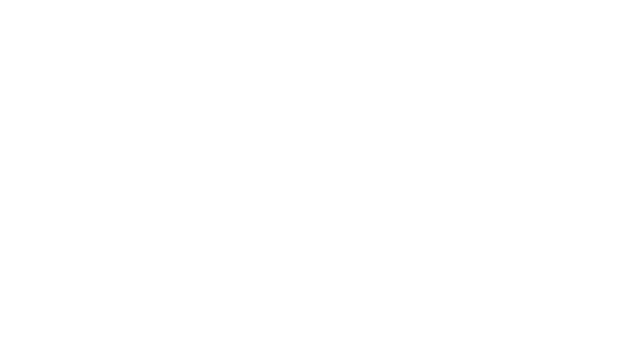
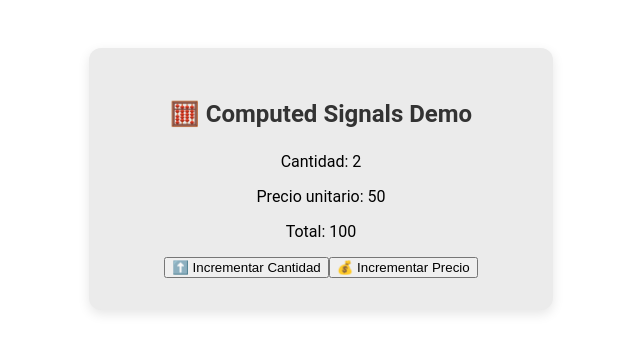
Before and after one commit to Abraham2748/angular-expert-03, an Angular app: page /signals-demo in a window 1280 px wide. Before the commit this address led to /. Shown: the top 352 px of the page, without its empty margins (319-959 px from the left). Built offline with nearby package versions, Linux system fonts and the light colour scheme.

Commit message:
Implement Signals Demo component

```diff
--- a/src/app/app.routes.ts
+++ b/src/app/app.routes.ts
@@ -1,9 +1,14 @@
 import { Routes } from '@angular/router';
 import { CounterComponent } from './counter/counter.component';
+import { SignalsDemoComponent } from './signals-demo/signals-demo.component';
 
 export const routes: Routes = [
   {
     path: 'counter',
     component: CounterComponent,
   },
+  {
+    path: 'signals-demo',
+    component: SignalsDemoComponent,
+  },
 ];
--- /dev/null
+++ b/src/app/signals-demo/signals-demo.component.css
@@ -0,0 +1,16 @@
+.computed-demo {
+  display: block;
+  max-width: 400px;
+  margin: 3rem auto;
+  padding: 2rem;
+  border-radius: 12px;
+  background-color: #ebebeb;
+  box-shadow: 0 4px 12px rgba(0, 0, 0, 0.1);
+  font-family: "Roboto";
+  text-align: center;
+}
+
+h2 {
+  margin-bottom: 1.5rem;
+  color: #333;
+}
--- /dev/null
+++ b/src/app/signals-demo/signals-demo.component.html
@@ -0,0 +1,9 @@
+<div class="computed-demo">
+  <h2>🧮 Computed Signals Demo</h2>
+  <p>Cantidad: {{ this.quantity() }}</p>
+  <p>Precio unitario: {{ this.price() }}</p>
+  <p>Total: {{ this.total() }}</p>
+
+  <button (click)="incrementQuantity()">⬆️ Incrementar Cantidad</button>
+  <button (click)="incrementPrice()">💰 Incrementar Precio</button>
+</div>
--- /dev/null
+++ b/src/app/signals-demo/signals-demo.component.ts
@@ -0,0 +1,22 @@
+import { Component, computed, signal } from '@angular/core';
+
+@Component({
+  selector: 'app-signals-demo',
+  imports: [],
+  templateUrl: './signals-demo.component.html',
+  styleUrl: './signals-demo.component.css',
+})
+export class SignalsDemoComponent {
+  quantity = signal(2);
+  price = signal(50);
+
+  total = computed(() => this.quantity() * this.price());
+
+  incrementQuantity() {
+    this.quantity.update((current) => current + 1);
+  }
+
+  incrementPrice() {
+    this.price.update((current) => current + 10);
+  }
+}
```
Also changed, not shown: 1 other file (tests, documents, lock files or other folders).
